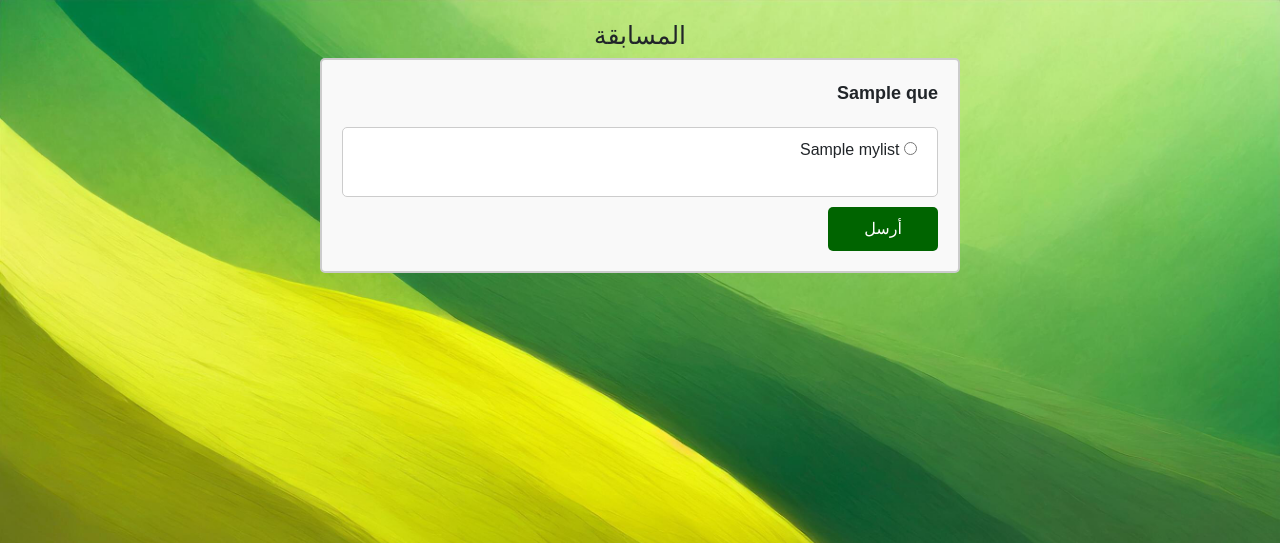
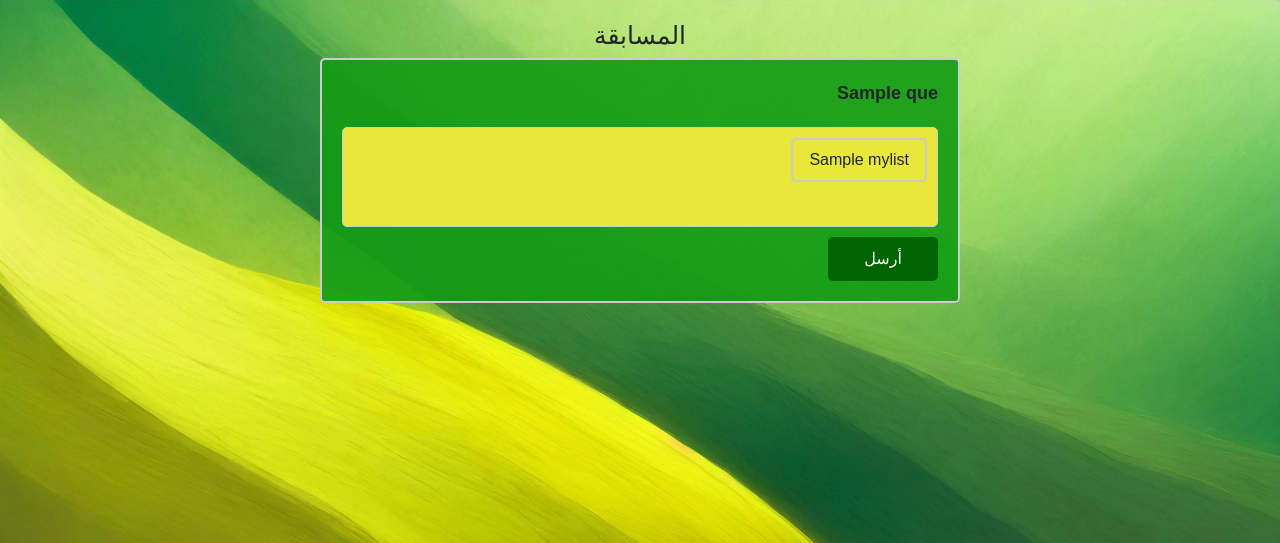
Before and after one commit to MohamadJouni6/imam-mahdi-challenge, a Flask app: template templates/test.html in a window 1280 px wide. Shown: the top 543 px of the page. Run offline with Flask 2, Linux system fonts and the light colour scheme; the template is opened without the code that fills it: most values are stand-ins (such as "Sample title", 1, 10 or a date in 2020).

Commit message:
Apperance enhanced

```diff
--- a/app.py
+++ b/app.py
@@ -214,17 +214,18 @@ def test():
   connection = engine.connect()
   if 'values' not in session:
     session["values"] = []
-  if 'i' not in session:
     session['i'] = 0
-  if 'score' not in session:
     session['score'] = 0
-  if 'ans' not in session:
     session['ans'] = [{}]
-  if 'mylist' not in session:
     session['mylist'] = [[]]
+    session['dict'] = {}
 
   # Check if user is submitting or accesing page
   if request.method == "GET":
+    if 'sub' in session:
+      if session['sub'] == False:
+        return render_template("test.html", ques=session['dict'], mylist=session['mylist'][session['i']])
+    session['sub'] = False
     # if accesing page and values is empty then fill it with ids of questions from db
     if not session['values']:
       ques_count = connection.execute("SELECT COUNT(*) FROM questions").fetchone()[0]
@@ -254,6 +255,7 @@ def test():
     random.shuffle(mylist)
 
     # add the list to session
+    session['dict'] = {"question": ques["question"], 't': ques["t"], 'ques_id': ques_id}
     session['mylist'].append(mylist)
 
     # render page
@@ -263,6 +265,11 @@ def test():
     # Get the answer submitted and id of question
     ques_id = request.form.get("id")
     ans = request.form.get("ans")
+
+    if ans is None:
+      flash("يرجى اختيار اجابة")
+      return render_template("test.html", ques=session['dict'], mylist=session['mylist'][session['i']])
+    session['sub'] = True
 
     # See what is the true answer for this specific question in db
     parm = {"ques_id": ques_id}
@@ -274,8 +281,8 @@ def test():
       session['score'] += 1
 
     # Add to question list
-    dict = {"ques": tr_ans["question"], 'ans': ans, 't': tr_ans["t"]}
-    session['ans'].append(dict)
+    session['dict']['ans'] = ans
+    session['ans'].append(session['dict'])
 
     # if user was asked 10 questions
     if session['i'] == 10:
@@ -288,6 +295,10 @@ def test():
 @app.route("/scores")
 @login_required
 def scores():
+  # redirect to homepage if there is no score
+  if not session['score'] or not session['mylist']:
+    return redirect("/")
+
   # set res and ans
   res = session.get('score')
   ans = session.get('ans')
@@ -295,15 +306,9 @@ def scores():
   lis = session['mylist']
 
   # set session initial values
-  session['score'] = 0
-  session['i'] = 0
-  session['values'] = []
-  session['mylist'] = [[]]
-  session['ans'] = [{}]
-
-  # redirect to homepage if there is no score
-  if res is None:
-    return redirect("/")
+  id = session['user_id']
+  session.clear()
+  session['user_id'] = id
 
   # redirect to page in which score is shown
   return render_template("scores.html", score=res, ans=ans, mylist=lis)
@@ -319,4 +324,4 @@ def server_error(e):
 
 # Run app
 if  __name__ == "__main__":
-  app.run()
+  app.run(debug=True)
--- a/static/css/style.css
+++ b/static/css/style.css
@@ -39,7 +39,7 @@ input[type="radio"] {
     padding: 10px; /* Add padding */
     border: 1px solid #ccc; /* Add a border */
     border-radius: 5px; /* Add rounded corners */
-    background-color: #fff; /* Add a white background color */
+    background-color: rgb(231, 231, 60); /* Add a white background color */
 }
 
 .tsel {
@@ -73,7 +73,7 @@ form {
     border: 2px solid #ccc; /* Border around the form */
     border-radius: 5px; /* Rounded corners for the form */
     padding: 20px; /* Padding inside the form */
-    background-color: rgba(249, 249, 249, 0.9); /* Background color for the form */
+    background-color: rgba(249, 249, 249, 0.453); /* Background color for the form */
     width: 300px; /* Set a fixed width for the form */
     margin: 0 auto; /* Center the form horizontally */
 }
@@ -91,6 +91,15 @@ form h2 {
     margin: 0 auto; /* Center the form horizontally */
 }
 
+.box {
+    border: 2px solid #ccc; /* Border around the form */
+    border-radius: 5px; /* Rounded corners for the form */
+    padding: 20px; /* Padding inside the form */
+    background-color: rgba(249, 249, 249, 0.453); /* Background color for the form */
+    width: 1200px; /* Set a fixed width for the form */
+    margin: 0 auto; /* Center the form horizontally */
+}
+
 #timer-box {
     border: 2px solid #333;
     padding: 20px;
@@ -100,3 +109,35 @@ form h2 {
     font-family: monospace;
     font-size: 24px;
 }
+
+input[type="radio"] {
+    display: none;
+}
+
+.radio-toolbar {
+    display: flex;
+    flex-direction: column;
+    background-color: rgba(20, 156, 20, 0.918);
+}
+
+.radio-toolbar input[type="radio"] + label {
+    display: inline-block;
+    font-family: Arial, sans-serif;
+    font-size: 16px;
+    padding: 8px 16px;
+    margin-bottom: 10px;
+    cursor: pointer;
+    border-radius: 5px;
+    border: 2px solid #ccc;
+    transition: background-color 0.3s, border-color 0.3s, color 0.3s;
+}
+
+.radio-toolbar input[type="radio"]:checked + label {
+    background-color: rgba(20, 156, 20, 0.918);;
+    border-color: rgba(20, 156, 20, 0.918);;
+    color: #fff
+}
+
+.radio-toolbar input[type="radio"]:checked + label .input-container {
+    background-color: darkgreen;
+}
--- a/templates/index.html
+++ b/templates/index.html
@@ -3,6 +3,7 @@
 {% block title %}Home{% endblock %}
 
 {% block main %}
+<div class="box">
   <div>
     <h1 style="text-align: center;">بسم الله الرحمن الرحيم</h1>
     <div class="text">
@@ -25,6 +26,7 @@
     </div>
     <br><br>
   </div>
+</div>
   <div class="text" id="form">
     <form action="/" method="POST">
       <h2>قدم معلوماتك</h2>
--- a/templates/test.html
+++ b/templates/test.html
@@ -4,13 +4,13 @@
 
 {% block main %}
 	<h1 class="text">المسابقة</h1>
-	<form action="/test" method="POST" class="fr">
-		<p>{{ ques.question }}</p>
+	<form action="/test" method="POST" class="radio-toolbar" style="width: 50%;">
+		<p style="font-size: 18px; font-weight: bold; margin-bottom: 20px;">{{ ques.question }}</p>
 		<input type="hidden" value="{{ ques.ques_id }}" name="id">
 		{% for el in mylist %}
-		<div class="input-container">
-			<input type="radio" value="{{ el }}" name="ans" id="ans" required>
-			<label for="ans" id="lb">{{ el }}</label><br><br>
+	  <div class="input-container">
+			<input type="radio" value="{{ el }}" name="ans" id="ans{{ loop.index }}" required>
+			<label for="ans{{ loop.index }}" id="lb">{{ el }}</label><br><br>
 		</div>
 		{% endfor %}
 		<button type="submit">أرسل</button>
```
Also changed, not shown: templates/admin.html (+9 -7 lines), templates/info.html (+8 -6 lines), templates/scores.html (+9 -6 lines), coltar.db, 12 other files.
